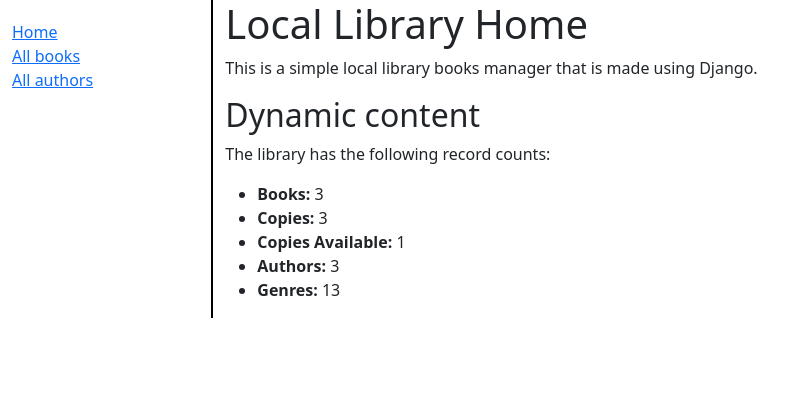
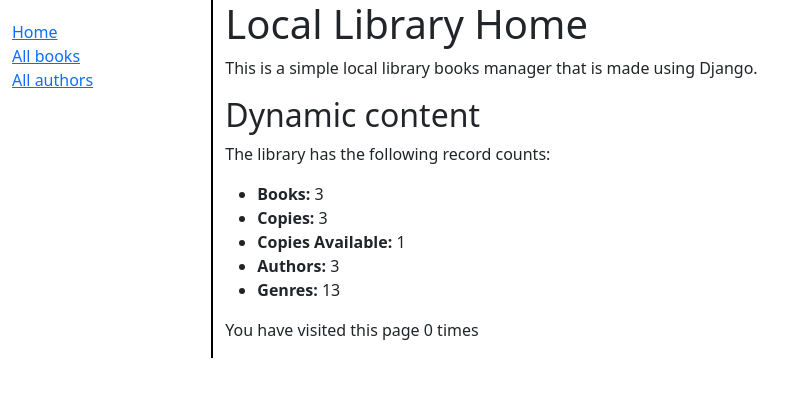
Before and after one commit to Yash220402/LocalLibrary, a Django app: page /catalog/ in a window 1280 px wide. Shown: the top 397 px of the page, without its empty margins (0-808 px from the left). Run offline with Django 4.2, Linux system fonts and the light colour scheme; data comes from the database, SQL or seed files in the repository.

Commit message:
added session for number of visits

```diff
--- a/catalog/templates/index.html
+++ b/catalog/templates/index.html
@@ -14,4 +14,6 @@
         <li><strong>Genres:</strong> {{num_genres}} </li>
     </ul>
 
+    <p>You have visited this page {{num_visits}} time{{num_visits|pluralize}}</p>
+
 {% endblock %}
```
